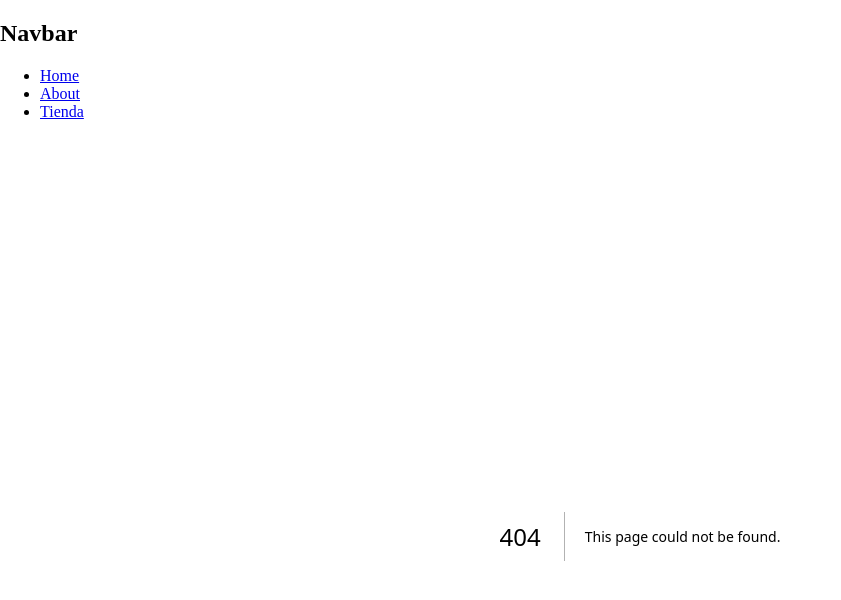
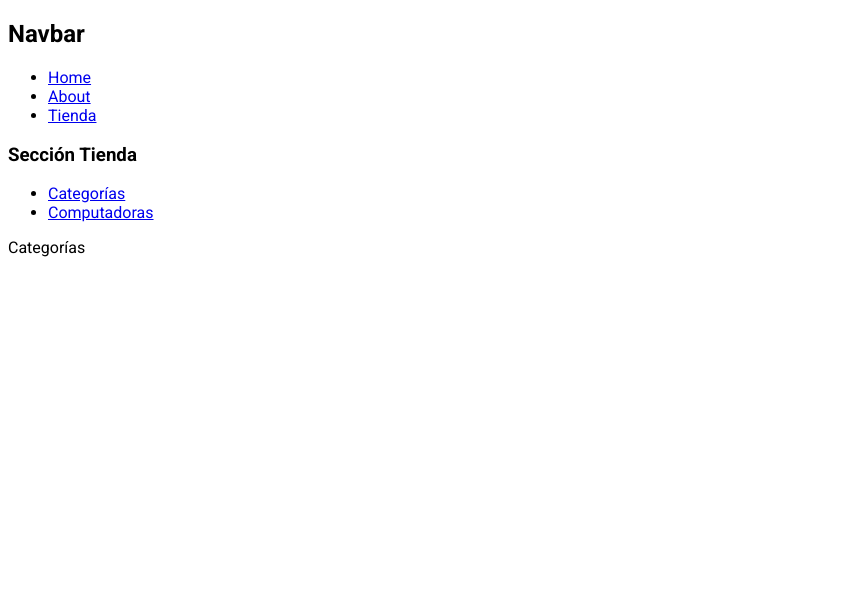
Before and after one commit to INGCapaDev/NextJS13-Practice, a Next.js app: page /tienda/categorias in a window 1280 px wide. Before the commit this address had no page. Shown: the top 600 px of the page, without its empty margins (0-841 px from the left). Built offline with nearby package versions, Linux system fonts and the light colour scheme.

Commit message:
feat: Not found page

```diff
--- a/app/about/page.jsx
+++ b/app/about/page.jsx
@@ -1,3 +1,8 @@
+export const metadata = {
+  title: 'About',
+  description: 'Generated by Next.js',
+};
+
 const About = () => {
   return <h1>About</h1>;
 };
--- a/app/layout.jsx
+++ b/app/layout.jsx
@@ -1,14 +1,21 @@
 import Navbar from '../components/Navbar';
+import { Roboto } from 'next/font/google';
 
 export const metadata = {
   title: 'Next.js',
   description: 'Generated by Next.js',
 };
 
+const roboto = Roboto({
+  weight: ['100', '300', '400', '500', '700'],
+  styles: ['italic', 'normal'],
+  subsets: ['latin'],
+});
+
 export default function RootLayout({ children }) {
   return (
     <html lang='en'>
-      <body>
+      <body className={roboto.className}>
         <Navbar />
         {children}
       </body>
--- /dev/null
+++ b/app/tienda/categorias/page.jsx
@@ -0,0 +1,4 @@
+const Categorias = () => {
+  return <div>Categorías</div>;
+};
+export default Categorias;
--- /dev/null
+++ b/app/tienda/layout.jsx
@@ -0,0 +1,27 @@
+import Link from 'next/link';
+
+export const metadata = {
+  title: 'Tienda',
+  description: 'Mi tienda con next.js',
+  keywords: ['next.js', 'react', 'javascript'],
+};
+
+const TiendaLayout = ({ children }) => {
+  return (
+    <>
+      <nav>
+        <h3>Sección Tienda</h3>
+        <ul>
+          <li>
+            <Link href='/tienda/categorias'>Categorías</Link>
+          </li>
+          <li>
+            <Link href='/tienda/categorias/computadoras'>Computadoras</Link>
+          </li>
+        </ul>
+      </nav>
+      {children}
+    </>
+  );
+};
+export default TiendaLayout;
```
Also changed, not shown: app/not-found.jsx (added, +12 -0 lines).
